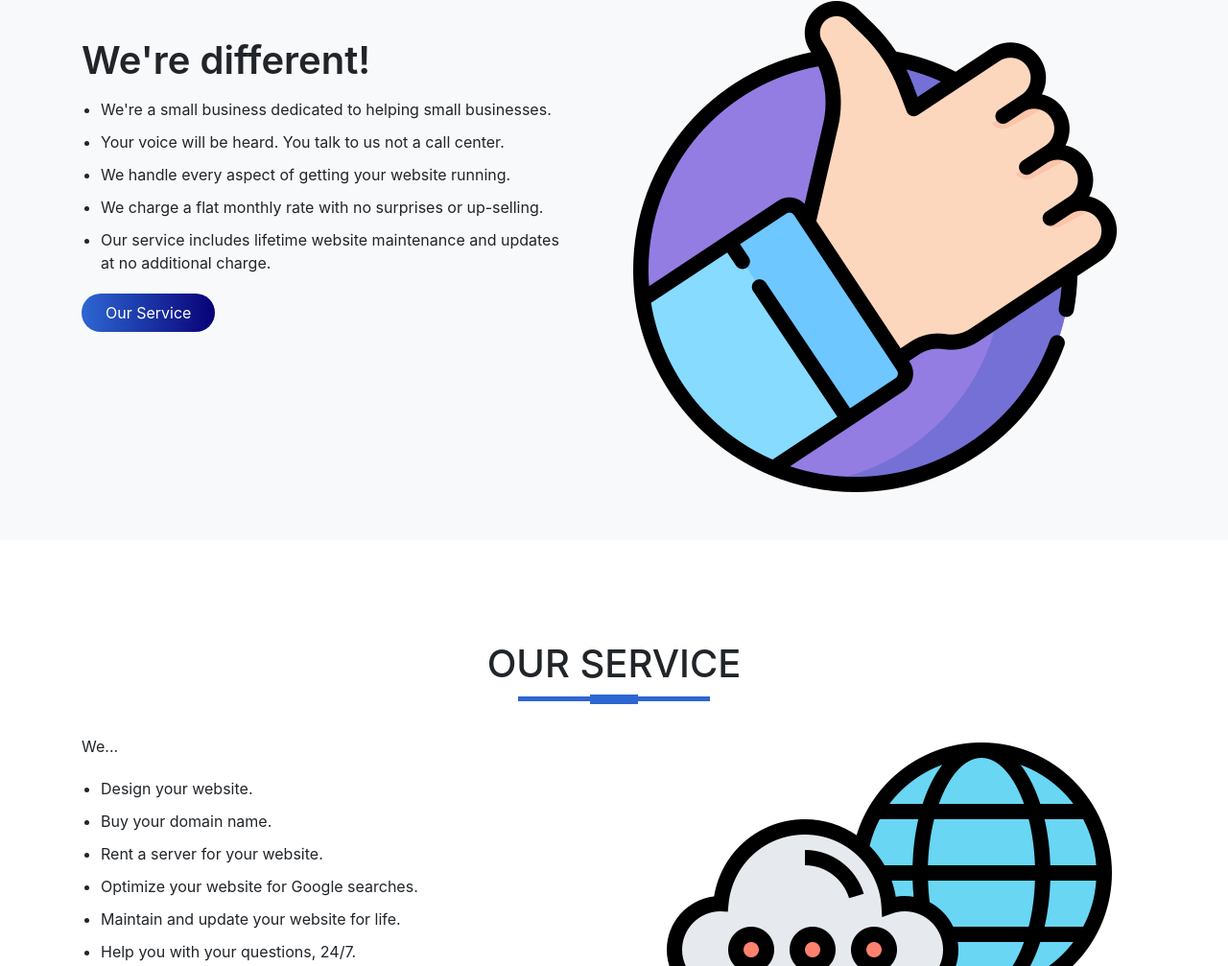
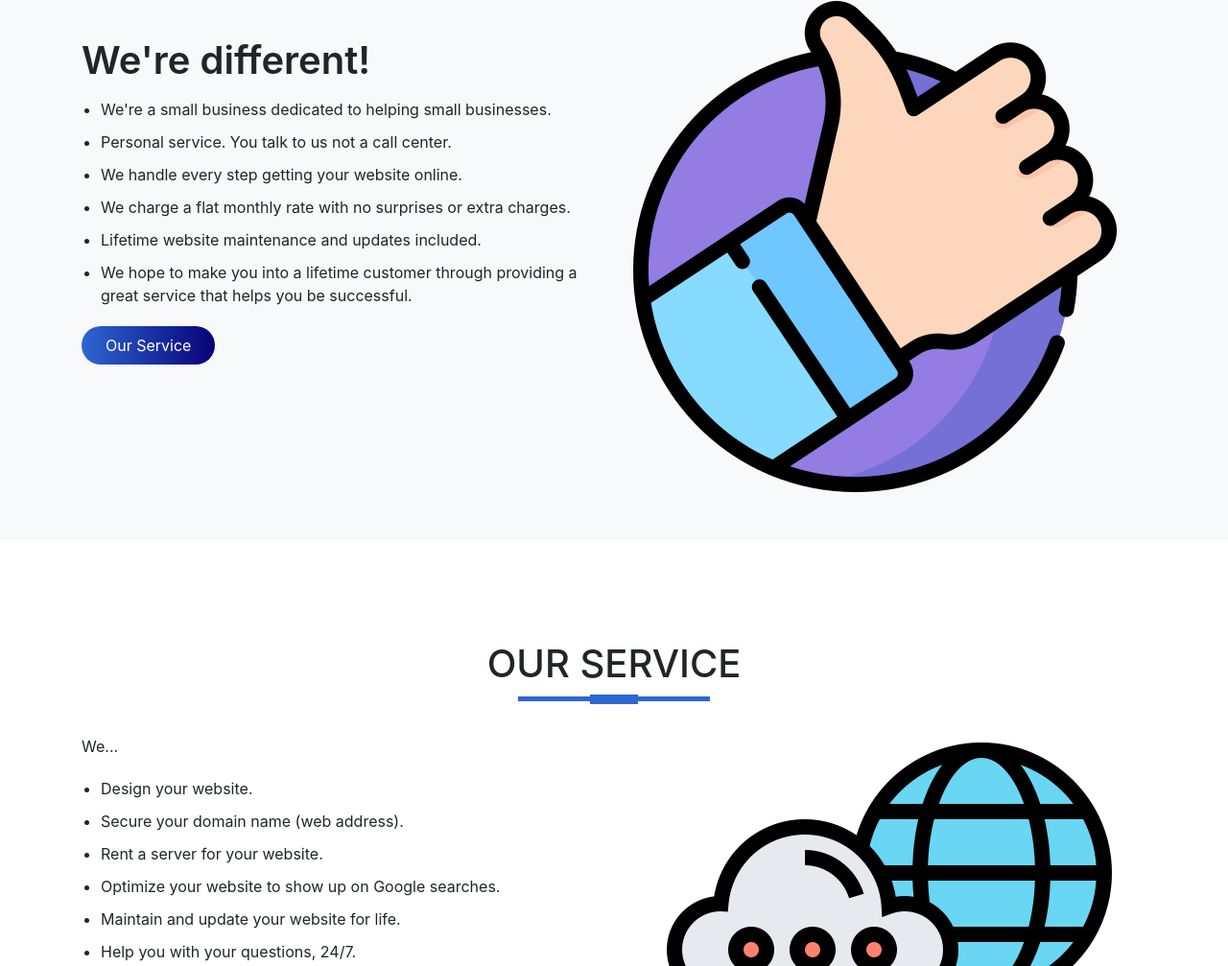
Before and after one commit to kzp700/415tech, a plain HTML site: page index.html in a window 1280 px wide. Shown: the part 1946-2953 px from the top of the page at 96% size. Drawn offline with nearby package versions, Linux system fonts and the light colour scheme.

Commit message:
text revision

```diff
--- a/index.html
+++ b/index.html
@@ -152,10 +152,11 @@
                 <p class="about-title" style="line-height: 2.4rem;">We're different!</p>
                 <ul>
                     <li>We're a small business dedicated to helping small businesses.</li>
-                    <li>Your voice will be heard. You talk to us not a call center.</li>
-                    <li>We handle every aspect of getting your website running.</li>
-                    <li>We charge a flat monthly rate with no surprises or up-selling.</li>
-                    <li>Our service includes lifetime website maintenance and updates <br> at no additional charge.</li>
+                    <li>Personal service. You talk to us not a call center.</li>
+                    <li>We handle every step getting your website online.</li>
+                    <li>We charge a flat monthly rate with no surprises or extra charges.</li>
+                    <li>Lifetime website maintenance and updates included.</li>
+                    <li>We hope to make you into a lifetime customer through providing a great service that helps you be successful.</li>
                 </ul>
                 <button type="button" class="btn btn-primary"><a href="#testimonials">Our Service</a>
                 </button>
@@ -178,9 +179,9 @@
                 <p>We...</p>
                 <ul>
                     <li>Design your website.</li>
-                    <li>Buy your domain name.</li>
+                    <li>Secure your domain name (web address).</li>
                     <li>Rent a server for your website.</li>
-                    <li>Optimize your website for Google searches.</li>
+                    <li>Optimize your website to show up on Google searches.</li>
                     <li>Maintain and update your website for life.</li>
                     <li>Help you with your questions, 24/7.</li>
                 </ul>
@@ -230,7 +231,7 @@
         <div class="row">
             <div class="col-md-6 footer-box">
                 <img src="images/415LogoWhite.png" alt="">
-                <p>Low cost, full service, small business website provider. <br> 415tech.net</p>
+                <p>A low cost, full service website company. <br> 415tech.net</p>
             </div>
             <div class="col-md-6 footer-box">
                 <p><b>CONTACT US</b></p>
```
